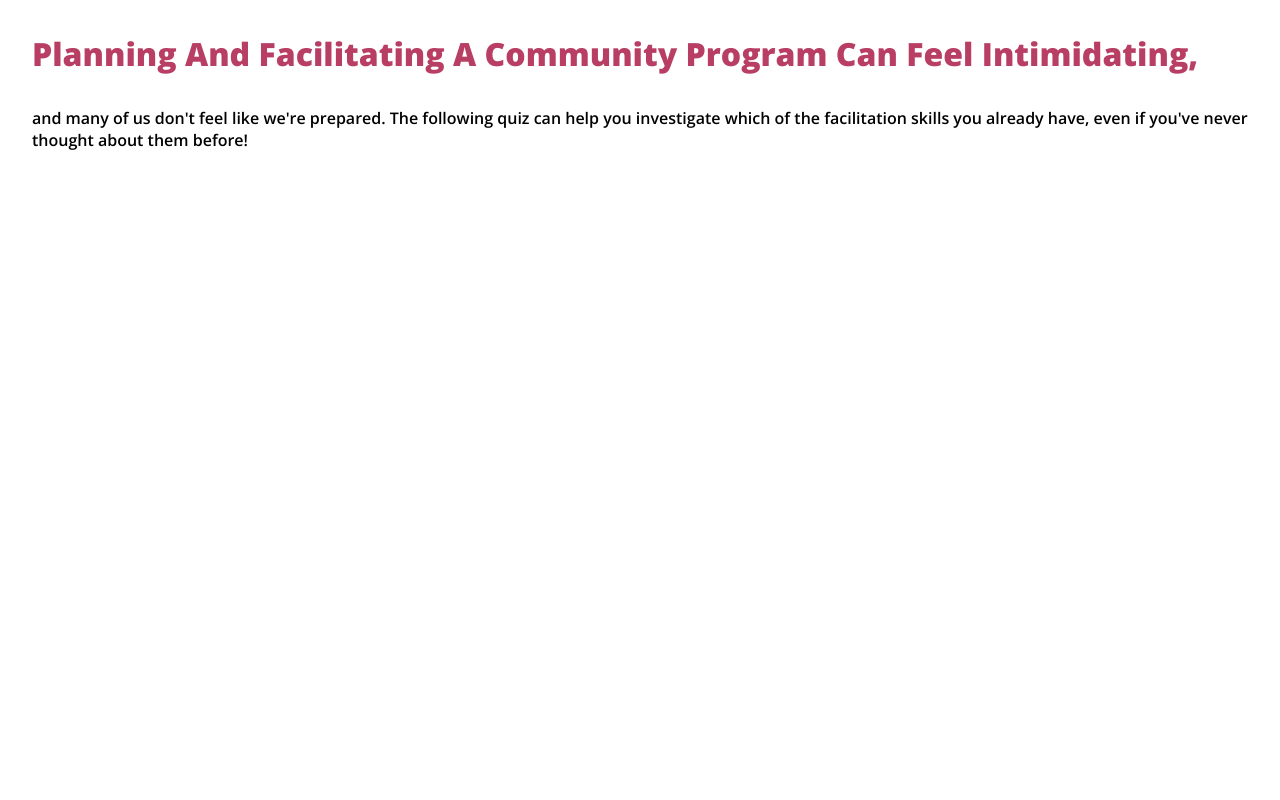
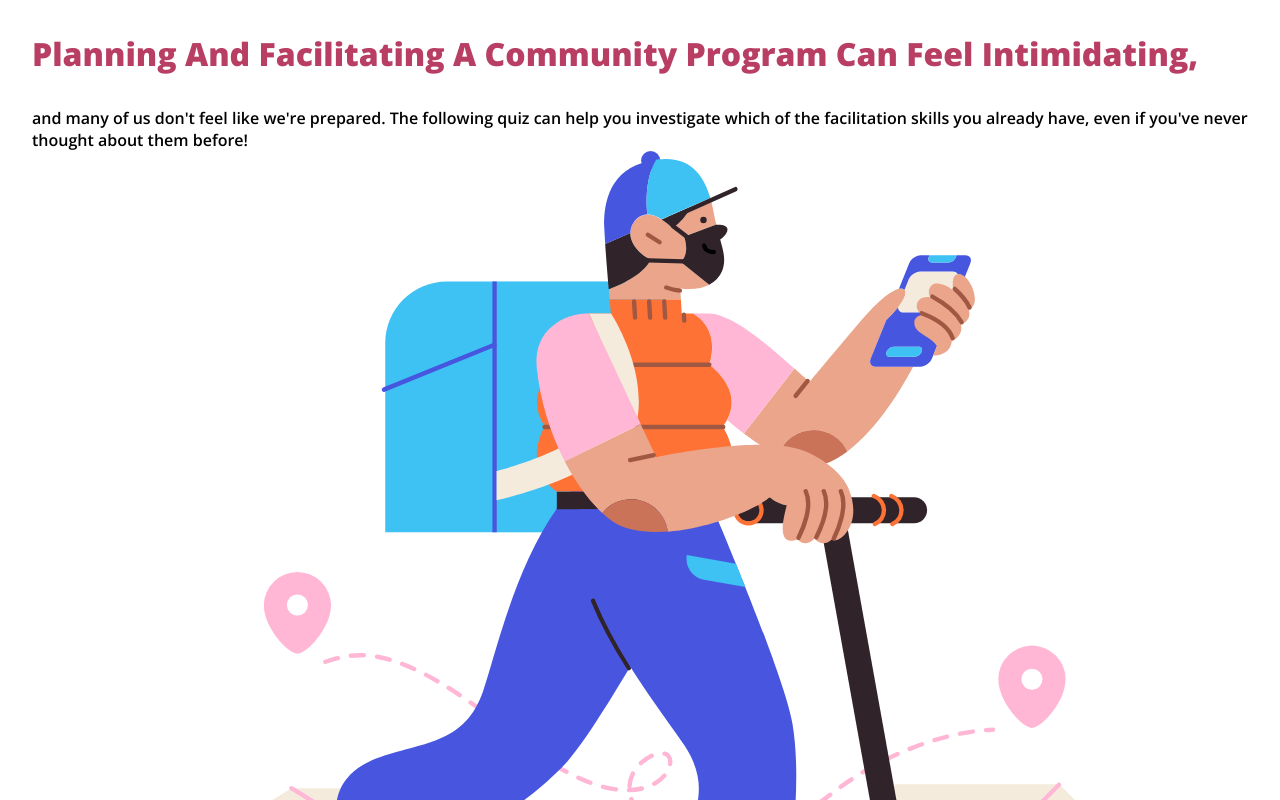
Before and after one commit to loreleim/alagame, a React (Create React App) app: page / in a window 1280 px wide. Shown: the top 800 px of the page. Built offline with nearby package versions, Linux system fonts and the light colour scheme.

Commit message:
adding in a SVG hero image

```diff
--- a/src/components/hero/index.js
+++ b/src/components/hero/index.js
@@ -1,4 +1,5 @@
 import React, { Component } from "react";
+import { ReactComponent as HeroSVG } from "../../images/heroImage.svg";
 import style from "../hero/index.module.scss"
 
 export default class Hero extends Component {
@@ -12,6 +13,7 @@ export default class Hero extends Component {
       <div className={style.heroContainer}>
         <h2>Planning And Facilitating A Community Program Can Feel Intimidating,</h2>
         <p>and many of us don't feel like we're prepared. The following quiz can help you investigate which of the facilitation skills you already have, even if you've never thought about them before!</p>
+        <HeroSVG className={style.heroImage}></HeroSVG>
       </div>
     );
   }
```
